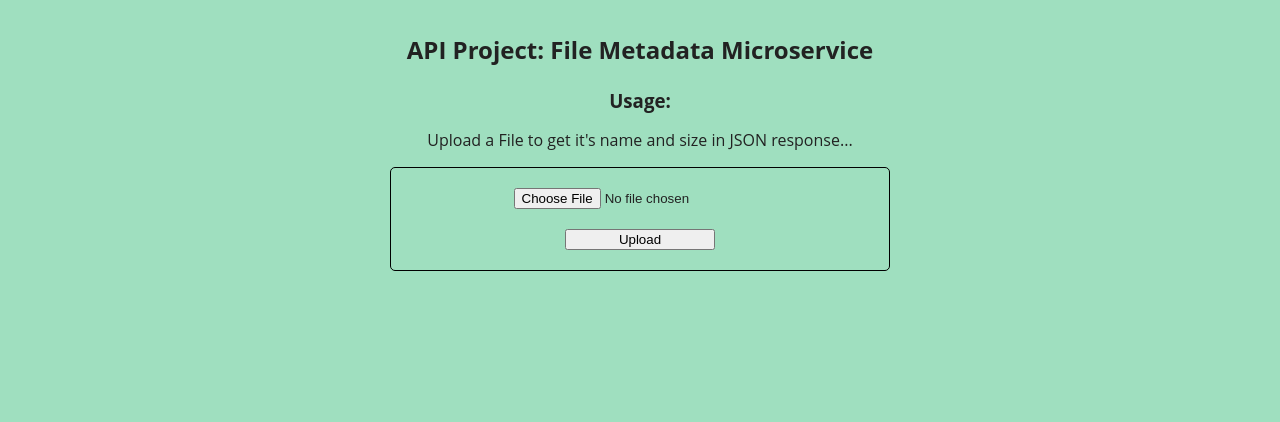
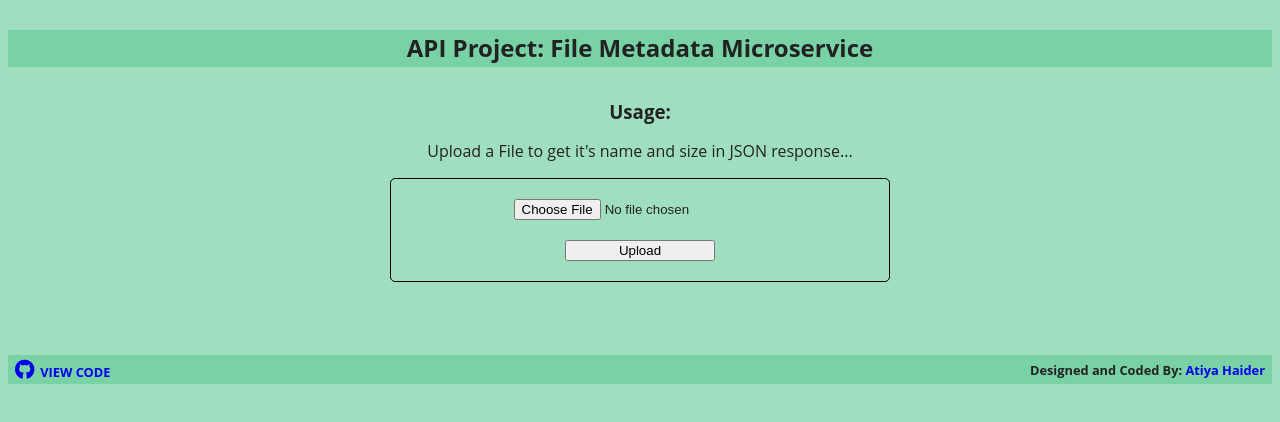
Before and after one commit to atiyahaider/File-Metadata, a website: page views/index.html in a window 1280 px wide. Drawn offline with Linux system fonts and the light colour scheme.

Commit message:
Added footer

```diff
--- a/public/style.css
+++ b/public/style.css
@@ -12,12 +12,14 @@ body {
 	line-height: 1.3em;
 }
 
-h2 {
-  margin-top: 40px;
+h2{
+  background-color: #79d2a6;
+  padding: 8px;
+  margin-top: 30px;
 }
 
 h3 {
-  margin-top: 30px;
+  margin-top: 35px;
 }
 
 form {
@@ -36,3 +38,27 @@ form {
   width: 150px;
   margin: 10px auto;
 }
+
+#footer {
+  background-color: #79d2a6;
+  font-size: 0.8em;
+  width: 100%;
+  text-align: left;
+  font-weight: bold;
+}
+
+#footer a {
+  text-decoration: none;
+}
+
+.fab {
+  font-size: 1.5em;
+}
+
+.right {
+  float: right;
+}
+
+td {
+  padding: 3px 5px 0px;
+}
--- a/views/index.html
+++ b/views/index.html
@@ -5,6 +5,7 @@
    <head>
       <title>File Metadata</title>
       <link href="/style.css" rel="stylesheet" type="text/css">
+      <link rel="stylesheet" href="https://use.fontawesome.com/releases/v5.6.3/css/all.css" integrity="sha384-UHRtZLI+pbxtHCWp1t77Bi1L4ZtiqrqD80Kn4Z8NTSRyMA2Fd33n5dQ8lWUE00s/" crossorigin="anonymous">
    </head>
 
    <body>
@@ -21,6 +22,16 @@
           <input id="button" type="submit" value="Upload">
         </form>
 
+        <br><br><br>
+        <table id="footer">
+          <tr>
+            <td>
+            <a href="https://github.com/atiyahaider/Request-header-parser" target="_blank"><i class="fab fa-github"></i>&nbsp;&nbsp;VIEW CODE</a>
+            </td>
+            <td class="right">Designed and Coded By: <a target="_blank" href="https://codepen.io/atiyahaider/">Atiya Haider</a></td>
+          </tr>
+        </table>
+
      </div>
    </body>
 
```
